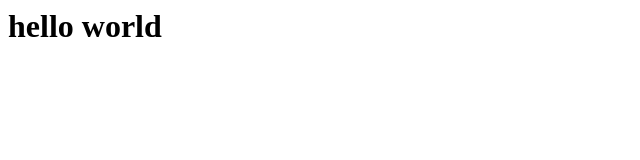
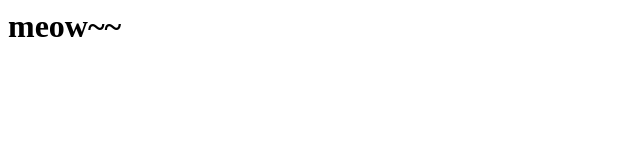
Before and after one commit to lqxw/htx, a plain HTML site: page index.html in a window 1280 px wide. Shown: the whole page, without its empty margins (0-640 px from the left). Drawn offline with Linux system fonts and the light colour scheme.

Commit message:
Update index.html

```diff
--- a/index.html
+++ b/index.html
@@ -1 +1 @@
-<h1>hello world</h1>
+<h1>meow~~</h1>
```
